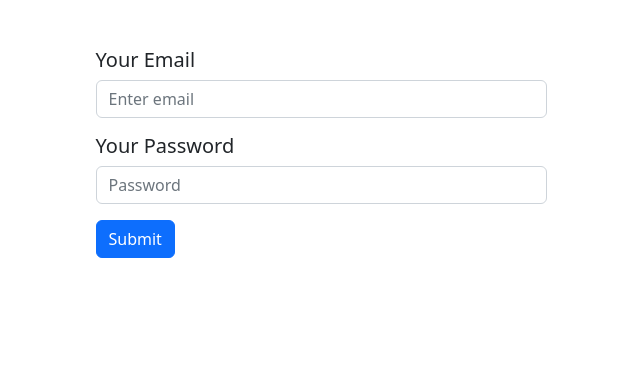
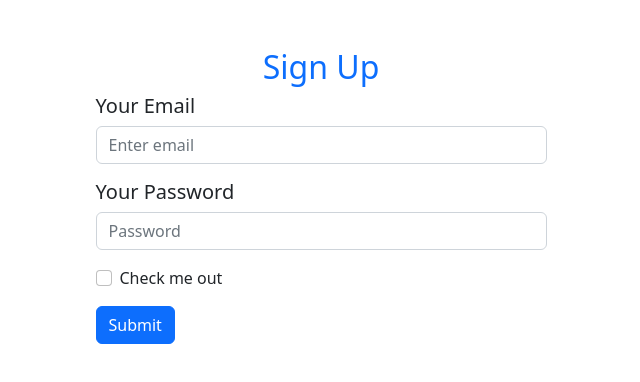
Before and after one commit to shafik720/ema-john-with-react-router---2, a React (Create React App) app: page / in a window 1280 px wide. Shown: the top 382 px of the page, without its empty margins (319-959 px from the left). Built offline with nearby package versions, Linux system fonts and the light colour scheme.

Commit message:
toggle login signup

```diff
--- a/src/App.js
+++ b/src/App.js
@@ -12,28 +12,31 @@ const auth = getAuth(app);
 
 function App() {
 
-  const[email, setEmail] = useState('');
-  const[password, setPassword] = useState('');
-  const[error, setError] = useState('');
+  const [email, setEmail] = useState('');
+  const [password, setPassword] = useState('');
+  const [error, setError] = useState('');
+  const [registered, setRegistered] = useState(false);
 
-  function handleEmail(e){
+  function handleEmail(e) {
     setEmail(e.target.value);
   }
 
-  function handlePassword(e){
+  function handlePassword(e) {
     setPassword(e.target.value);
   }
 
-  function handleSubmit(e){
+  function handleCheckbox(e){
+    setRegistered(e.target.checked);
+  }
+
+  function handleSubmit(e) {
     e.preventDefault();
     createUserWithEmailAndPassword(auth, email, password)
       .then((userCredential) => {
-      // Signed in
         const user = userCredential.user;
         console.log(user);
       })
       .catch((error) => {
-      // console.log(error.message);
         setError(error.message);
       });
   }
@@ -43,6 +46,7 @@ function App() {
         <div className="row mt-5">
           <div className="col-lg-5 mx-auto">
             <Form>
+              <h2 className="text-primary text-center"> {registered ? 'Log In' : 'Sign Up' } </h2>
               <Form.Group className="mb-3" controlId="formBasicEmail">
                 <h5>Your Email</h5>
                 <Form.Control onBlur={handleEmail} type="email" placeholder="Enter email" />
@@ -51,6 +55,9 @@ function App() {
               <Form.Group className="mb-3" controlId="formBasicPassword">
                 <h5>Your Password</h5>
                 <Form.Control onBlur={handlePassword} type="password" placeholder="Password" />
+              </Form.Group>
+              <Form.Group className="mb-3" controlId="formBasicCheckbox">
+                <Form.Check onChange={handleCheckbox} type="checkbox" label="Check me out" />
               </Form.Group>
               <h4 className="text-danger">{error}</h4>
               <Button onClick={handleSubmit} variant="primary" type="submit">
```
Lines whose indentation alone changed are shown as unchanged.
